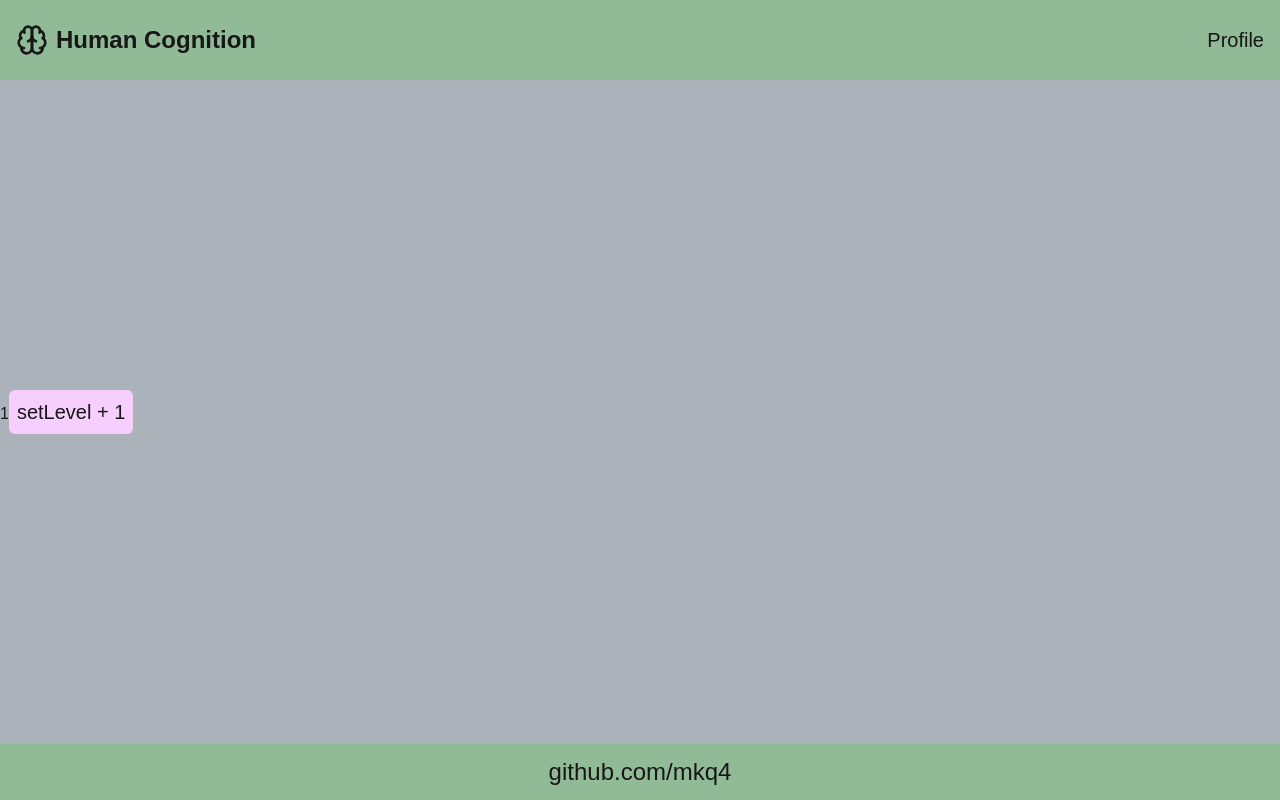
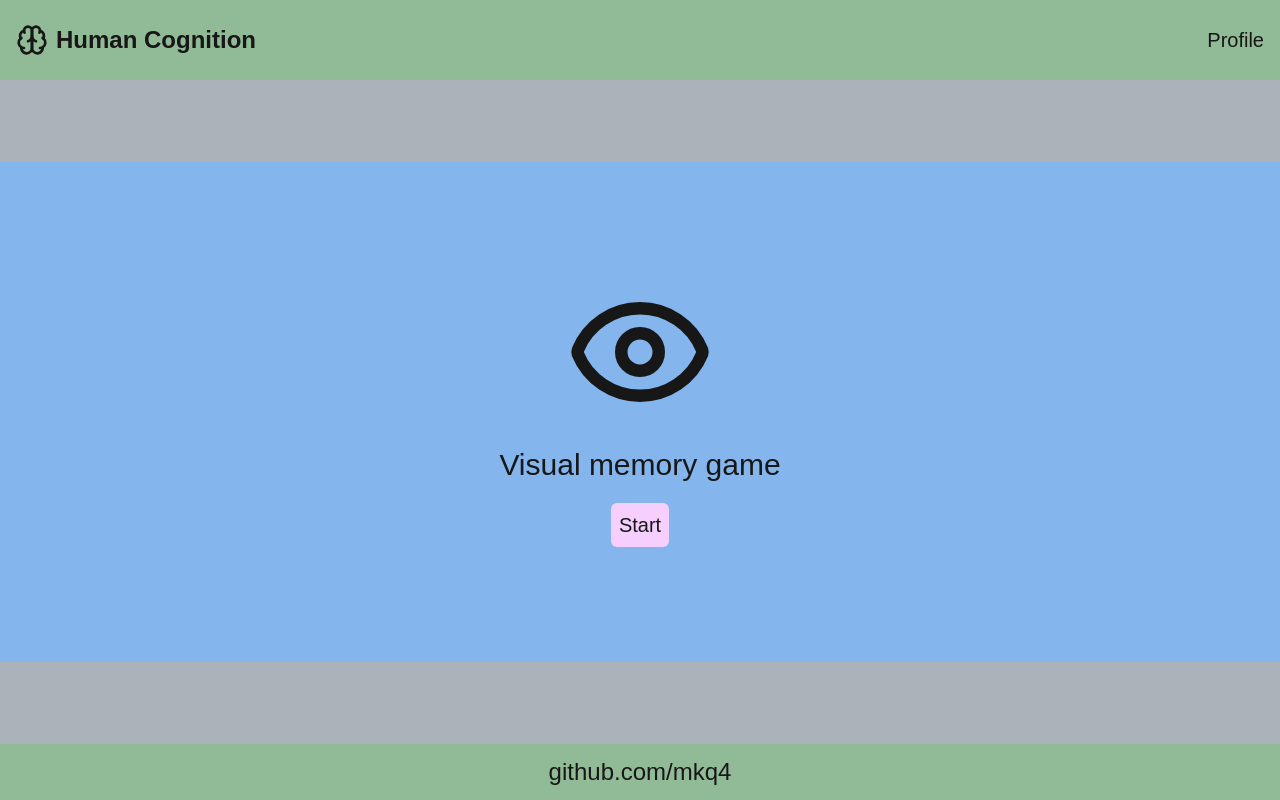
Before and after one commit to mkq4/human_cognition, a Next.js app: page /games/visual-memory in a window 1280 px wide. Built offline with nearby package versions, Linux system fonts and the light colour scheme.

Commit message:
create area for Visual memory game

```diff
--- a/src/app/games/visual-memory/page.tsx
+++ b/src/app/games/visual-memory/page.tsx
@@ -1,6 +1,8 @@
 'use client'
+import { GameScreen } from '@/components/shared/game-screen';
 import { Button } from '@/components/ui/button';
 import { VisualMemoryContext, VisualMemoryProvider } from '@/contexts/visualMemory.context';
+import { Eye } from 'lucide-react';
 import { useContext } from 'react';
 
 interface Props {
@@ -12,22 +14,86 @@ const VisualMemoryPage = ({ className }: Props) => {
 
   return (
     <VisualMemoryProvider>
-      <InnerContent className={className} />
+      <GameScreens/>
     </VisualMemoryProvider>
   );
 };
 
-const InnerContent = ({ className }: Props) => {
-    console.log("render")
-  const { level, setLevel } = useContext(VisualMemoryContext);
+const GameScreens = () => {
+    const {screen} = useContext(VisualMemoryContext)
+    console.log(screen)
+    return (
+        <div>
+            {(() => {
+                switch (screen) {
+                    case 'start':
+                        return <StartScreen />
+                    case 'game':
+                        return <MainScreen />;
+                    case 'end':
+                        return <EndScreen />;
+                    default:
+                        return null
+                }
+            })()}
+        </div>
+    )
+}
 
-  return <div className={className}>
-    {level}
-    <Button onClick={() => setLevel(level + 1)}>setLevel + 1</Button>
-    </div>;
-};
+const StartScreen = () => {
+    const {setScreen} = useContext(VisualMemoryContext)
+    return (
+      <GameScreen>
+        <Eye size={150} />
+        <p className="text-3xl">Visual memory game</p>
+        <Button onClick={() => setScreen('game')}>Start</Button>
+      </GameScreen>
+    );
+}
+
+const MainScreen = () => {
 
 
 
+  return (
+    <GameScreen>
+      {/* // generating area */}
+			<Area />
+    </GameScreen>
+  );
+};
+
+const Area = () => {
+	console.log('area')
+	const { blocksAmount } = useContext(VisualMemoryContext); // количество блоков
+	console.log(blocksAmount)
+	const blockSide = Math.floor(500 / blocksAmount - 20) // ширина блока
+	return (
+    <div
+      style={{
+        display: "grid",
+        gridTemplateColumns: `repeat(${blocksAmount}, minmax(0, 1fr))`,
+        gridTemplateRows: `repeat(${blocksAmount}, minmax(0, 1fr))`,
+      }}
+      className="grid grid-cols-3 gap-3"
+    >
+      {Array.from({ length: blocksAmount ** 2 }).map((_, i) => {
+        return (
+          <div
+            style={{ width: blockSide, height: blockSide }}
+            className={`border-2`}
+          >
+            {i}
+          </div>
+        );
+      })}
+    </div>
+  );
+}
+
+const EndScreen = () => {
+    return <GameScreen>EndScreen</GameScreen>;
+}
+
 
 export default VisualMemoryPage
--- a/src/contexts/visualMemory.context.tsx
+++ b/src/contexts/visualMemory.context.tsx
@@ -18,18 +18,23 @@ interface IVisualMemoryContext {
   setBlocksAmount: (blocks: number) => void;
   blocksId: number[];
   setBlocksId: (blocksId: number[]) => void;
+  screen: screenType,
+  setScreen: (screen: screenType) => void;
 }
 
+type screenType = 'start' |'game' | 'end'
 
 export const VisualMemoryContext = createContext<IVisualMemoryContext>({
   level: 1,
   setLevel: () => {},
   area: 3,
   setArea: () => {},
-  blocksAmount: 3,
+  blocksAmount: 4,
   setBlocksAmount: () => {},
   blocksId: [1, 2, 3],
-  setBlocksId: () => {}
+  setBlocksId: () => {},
+  screen: 'start',
+  setScreen: () => {}
 });
 
 
@@ -38,11 +43,12 @@ export const VisualMemoryProvider = ({children} : {children: ReactNode}) => {
     const [area, setArea] = useState<number>(3)
     const [blocksAmount, setBlocksAmount] = useState<number>(3)
     const [blocksId, setBlocksId] = useState<number[]>([1, 2, 3]);
+    const [screen, setScreen] = useState<screenType>('start')
 
 
     return (
         <>
-        <VisualMemoryContext.Provider value={{level, setLevel, area, setArea, blocksAmount, setBlocksAmount, blocksId, setBlocksId}}>
+        <VisualMemoryContext.Provider value={{level, setLevel, area, setArea, blocksAmount, setBlocksAmount, blocksId, setBlocksId, screen, setScreen}}>
             {children}
         </VisualMemoryContext.Provider>
         </>
```
Also changed, not shown: TODO.txt.
